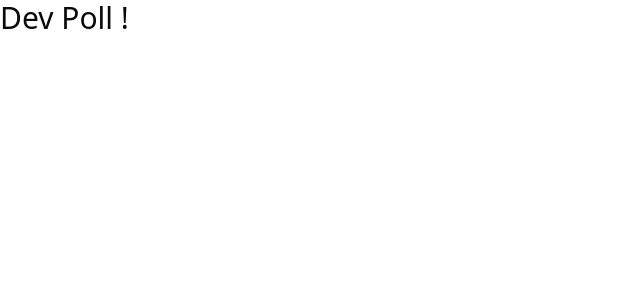
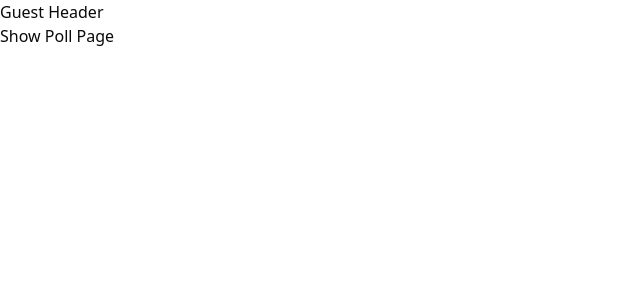
Before and after one commit to ElectraVote-Web-App/DevPoll, a React (Vite) app in the folder client/: page /polls/1 in a window 1280 px wide. Shown: the top 300 px of the page, without its empty margins (0-640 px from the left). Built offline with nearby package versions, Linux system fonts and the light colour scheme.

Commit message:
client routes setup

```diff
--- a/client/src/App.jsx
+++ b/client/src/App.jsx
@@ -1,11 +1,39 @@
+import { BrowserRouter, Routes, Route } from "react-router-dom"
+import SharedLayout from "./layouts/SharedLayout"
+import AuthLayout from "./layouts/AuthLayout"
+import GuestLayout from "./layouts/GuestLayout"
+import NotFound from "./pages/NotFound";
+
 function App() {
+  // until we implement authentication with context api or react-query
+  const AUTH = false;
 
   return (
-    <>
-    <h1 className="text-3xl">
-      Dev Poll !
-    </h1>
-    </>
+    <BrowserRouter>
+      <Routes>
+
+        <Route element={<SharedLayout AUTH={AUTH} />} >
+          <Route path="/" element={<h1>Home Page</h1>} />
+          <Route path="/polls" element={<h1>Polls Page</h1>} />
+          <Route path="/polls/:id" element={<h1>Show Poll Page</h1>} />
+        </Route>
+
+        <Route element={<AuthLayout AUTH={AUTH} />} >
+          <Route path="/polls/create" element={<h1>Create Poll Page</h1>} />
+          <Route path="/polls/:id/edit" element={<h1>Edit Poll Page</h1>} />
+          <Route path="/me" element={<h1>Profile Page</h1>} />
+          <Route path="/me/settings" element={<h1>Profile Settings Page</h1>} />
+        </Route>
+
+        <Route element={<GuestLayout AUTH={AUTH} />} >
+          <Route path="/signin" element={<h1>Signin Page</h1>} />
+          <Route path="/signup" element={<h1>Signup Page</h1>} />
+        </Route>
+
+        <Route path="*" element={<NotFound/>} />
+
+      </Routes>
+    </BrowserRouter>
   )
 }
 
--- /dev/null
+++ b/client/src/layouts/AuthLayout.jsx
@@ -0,0 +1,20 @@
+import { Navigate, Outlet } from "react-router-dom";
+import PropTypes from "prop-types";
+
+export default function AuthLayout({ AUTH }) {
+
+  return AUTH ? (
+    <div>
+      <header>
+        <h1>Auth Header</h1>
+      </header>
+      <Outlet />
+    </div>
+  ) : (
+    <Navigate to="/signin" replace={true} />
+  );
+}
+
+AuthLayout.propTypes = {
+  AUTH: PropTypes.bool.isRequired,
+};
--- /dev/null
+++ b/client/src/layouts/GuestLayout.jsx
@@ -0,0 +1,20 @@
+import { Outlet, Navigate } from "react-router-dom";
+import PropTypes from "prop-types";
+
+export default function GuestLayout({ AUTH }) {
+
+  return AUTH ? (
+    <Navigate to="/" replace={true} />
+  ) : (
+    <div>
+      <header>
+        <h1>Guest Header</h1>
+      </header>
+      <Outlet />
+    </div>
+  );
+}
+
+GuestLayout.propTypes = {
+  AUTH: PropTypes.bool.isRequired,
+};
--- /dev/null
+++ b/client/src/layouts/SharedLayout.jsx
@@ -0,0 +1,16 @@
+import { Outlet } from "react-router-dom";
+import PropTypes from "prop-types";
+
+export default function SharedLayout({ AUTH }) {
+
+  return (
+    <div>
+      {AUTH ? <h1>Auth Header</h1> : <h1>Guest Header</h1>}
+      <Outlet />
+    </div>
+  );
+}
+
+SharedLayout.propTypes = {
+  AUTH: PropTypes.bool.isRequired,
+};
--- /dev/null
+++ b/client/src/pages/NotFound.jsx
@@ -0,0 +1,5 @@
+export default function NotFound() {
+  return (
+    <h1>Page Not Found</h1>
+  )
+}
```
